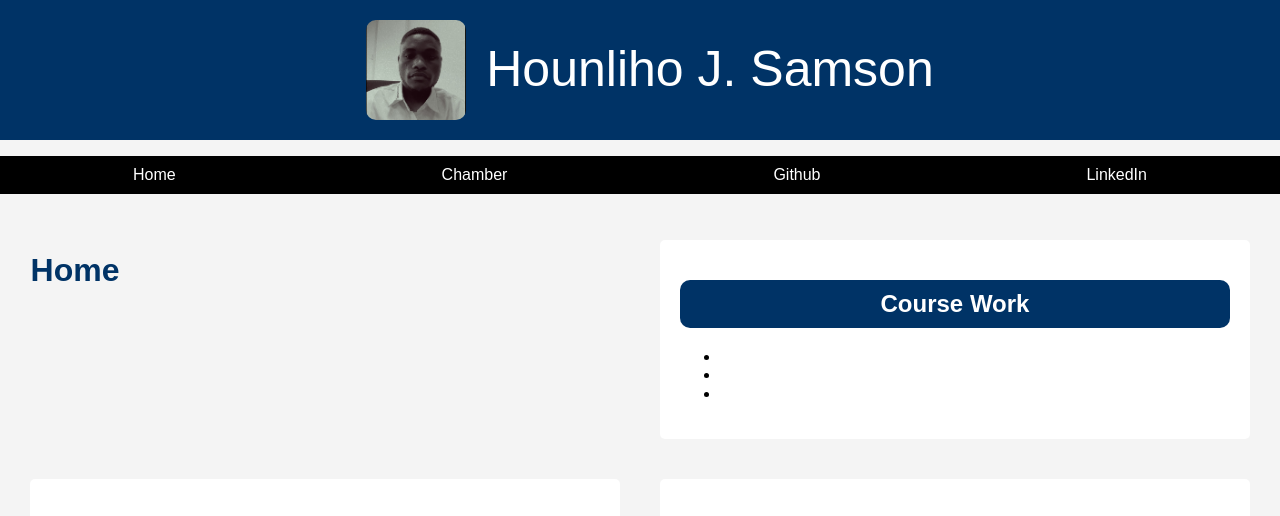
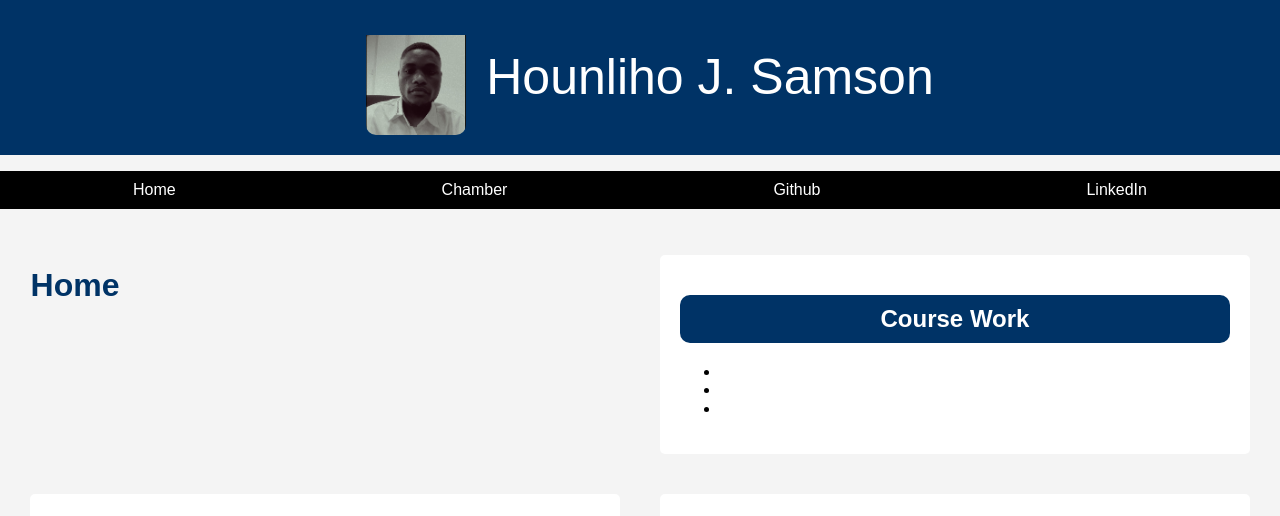
Before and after one commit to reXatrom/wdd231, a plain HTML site: page index.html in a window 1280 px wide. Shown: the top 516 px of the page. Drawn offline with nearby package versions, Linux system fonts and the light colour scheme.

Commit message:
Correction

```diff
--- a/styles/course-homepage.css
+++ b/styles/course-homepage.css
@@ -16,7 +16,7 @@ header {
 }
 
 header img {
-    padding-top: 15px 15px;
+    padding-top: 15px;
     width: 100px;
     border-radius: 10px;
     margin: 20px;
```
